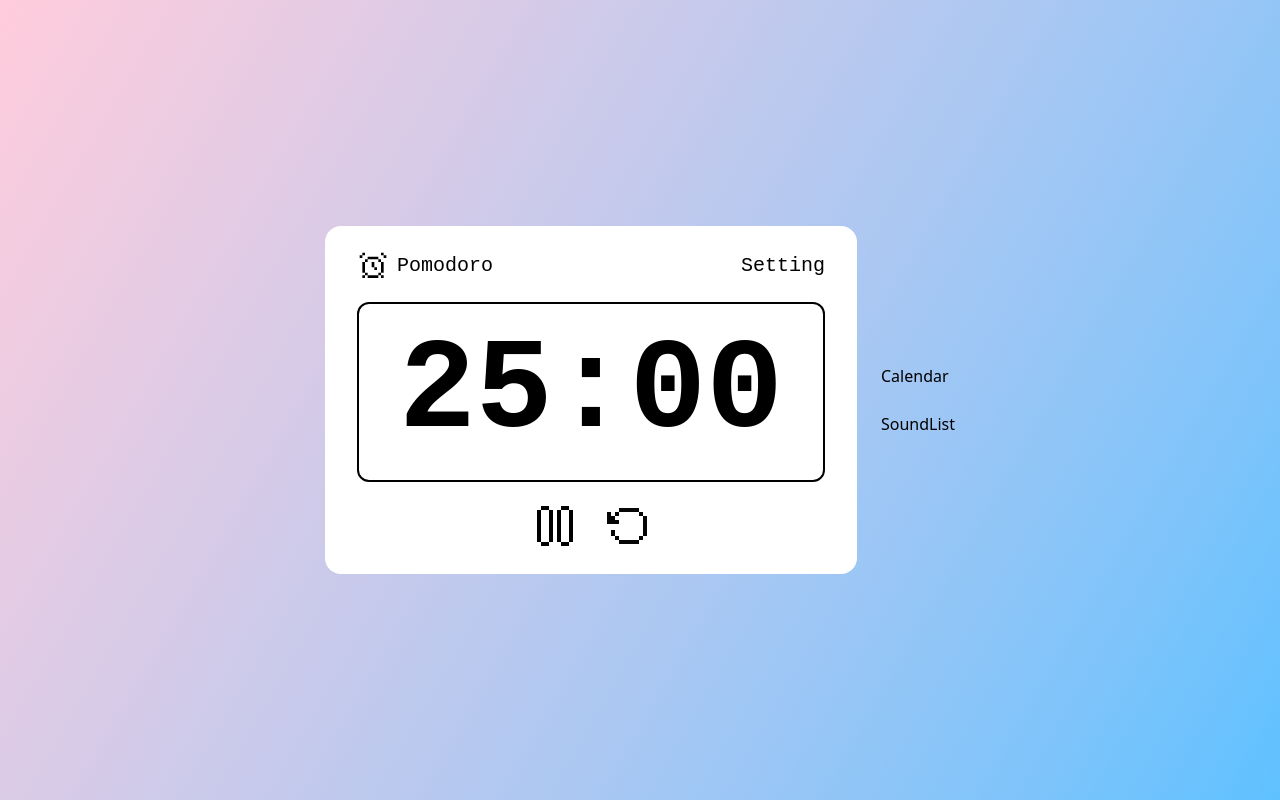
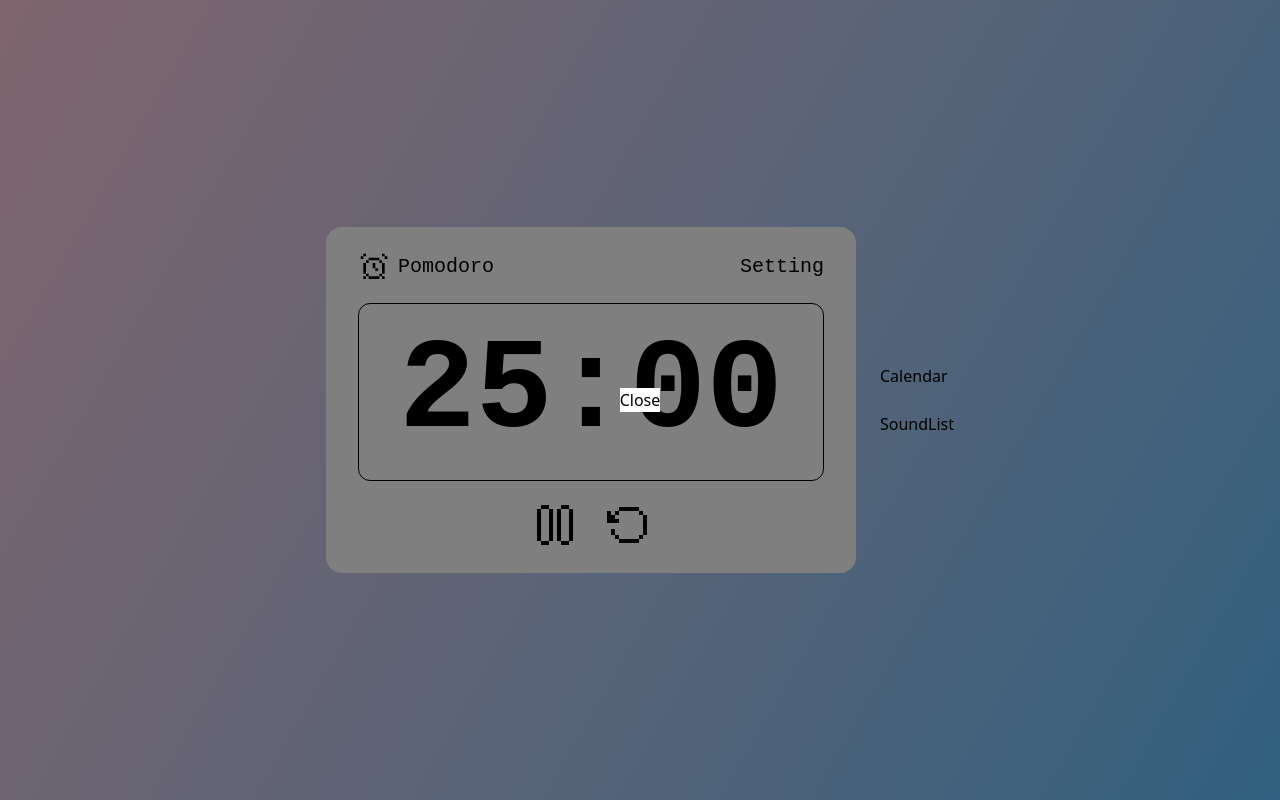
Before and after one commit to thii29/chill-widget, a Next.js app: page / in a window 1280 px wide. Both pictures are taken after a click on the button "Setting". Built offline with nearby package versions, Linux system fonts and the light colour scheme; a web font is replaced by a local one.

Commit message:
260326: config handle open/close setting modal

```diff
--- a/src/app/globals.css
+++ b/src/app/globals.css
@@ -4,7 +4,6 @@
 @theme {
   /* Fonts */
   --font-mono: 'DotGothic16', monospace;
-
 
   /* ── Teal 2 / Seafoam (dark → light) ─────────── */
   --color-seafoam-800:  #257d9b;
@@ -18,7 +17,7 @@
   --color-peach-400:  #ffa582;
   --color-coral-400:  #ff807e;
   --color-coral-600:  #ff5470;
-  --color-coral-800:  #985868;
+
 
   /* ── Rose / Periwinkle / Sky ──────────────────── */
   --color-rose-400:        #b78482;
--- a/src/components/pomodoro.tsx
+++ b/src/components/pomodoro.tsx
@@ -1,13 +1,24 @@
+'use client';
+import { useState } from 'react';
 import Coffee from '../assets/icons/coffee';
 import Hourglass from '../assets/icons/hourglass';
 import Pause from '../assets/icons/pause';
 import Reset from '../assets/icons/reset';
 import Start from '../assets/icons/start';
+import Setting from './setting';
 
 const Pomodoro = () => {
-  const isBreakTime: boolean = false;
-  const isPause: boolean = true;
-  const isOpenSetting: boolean = false;
+  let isBreakTime: boolean = false;
+  let isPause: boolean = true;
+
+  const [isOpenSetting, setIsOpenSetting] = useState(false);
+  const handleOpenSetting = () => {
+    setIsOpenSetting(true);
+  };
+  const handleCloseSetting = () => {
+    setIsOpenSetting(false);
+  };
+
   return (
     <div className="flex flex-col gap-5 justify-center rounded-2xl px-8 py-6 bg-white">
       <div className="flex justify-between items-center  text-xl font-mono">
@@ -22,9 +33,9 @@ const Pomodoro = () => {
             Pomodoro
           </div>
         )}
-        <button>Setting</button>
+        <button onClick={handleOpenSetting}>Setting</button>
       </div>
-      <span className="flex items-center justify-center px-10 py-6 border-2 rounded-xl text-9xl font-mono font-semibold">
+      <span className="flex items-center justify-center px-10 py-6 border rounded-xl text-9xl font-mono font-semibold">
         25:00
       </span>
       <div className="flex gap-6 justify-center items-center">
@@ -39,6 +50,7 @@ const Pomodoro = () => {
           <Reset width="48" height="48" />
         </button>
       </div>
+      <Setting isOpen={isOpenSetting} onClose={handleCloseSetting} />
     </div>
   );
 };
--- /dev/null
+++ b/src/components/setting.tsx
@@ -0,0 +1,19 @@
+import React from 'react';
+
+type Props = {
+  isOpen: boolean;
+  onClose: () => void;
+};
+
+const Setting = ({ isOpen, onClose }: Props) => {
+  if (!isOpen) return null;
+  return (
+    <div className="fixed inset-0 bg-black/50 flex justify-center items-center">
+      <div className="bg-seafoam-50">
+        <button onClick={onClose}>Close</button>
+      </div>
+    </div>
+  );
+};
+
+export default Setting;
```
